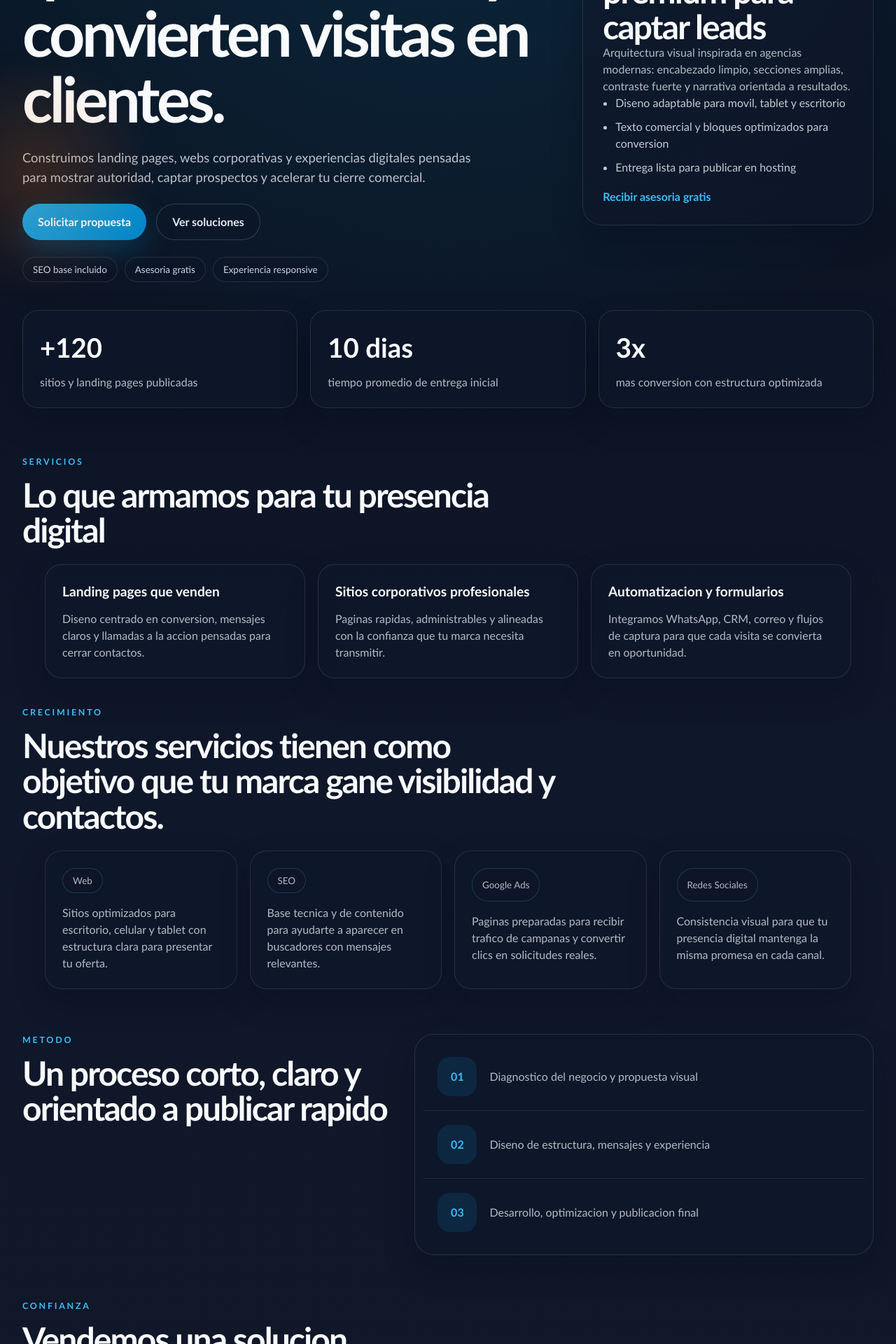
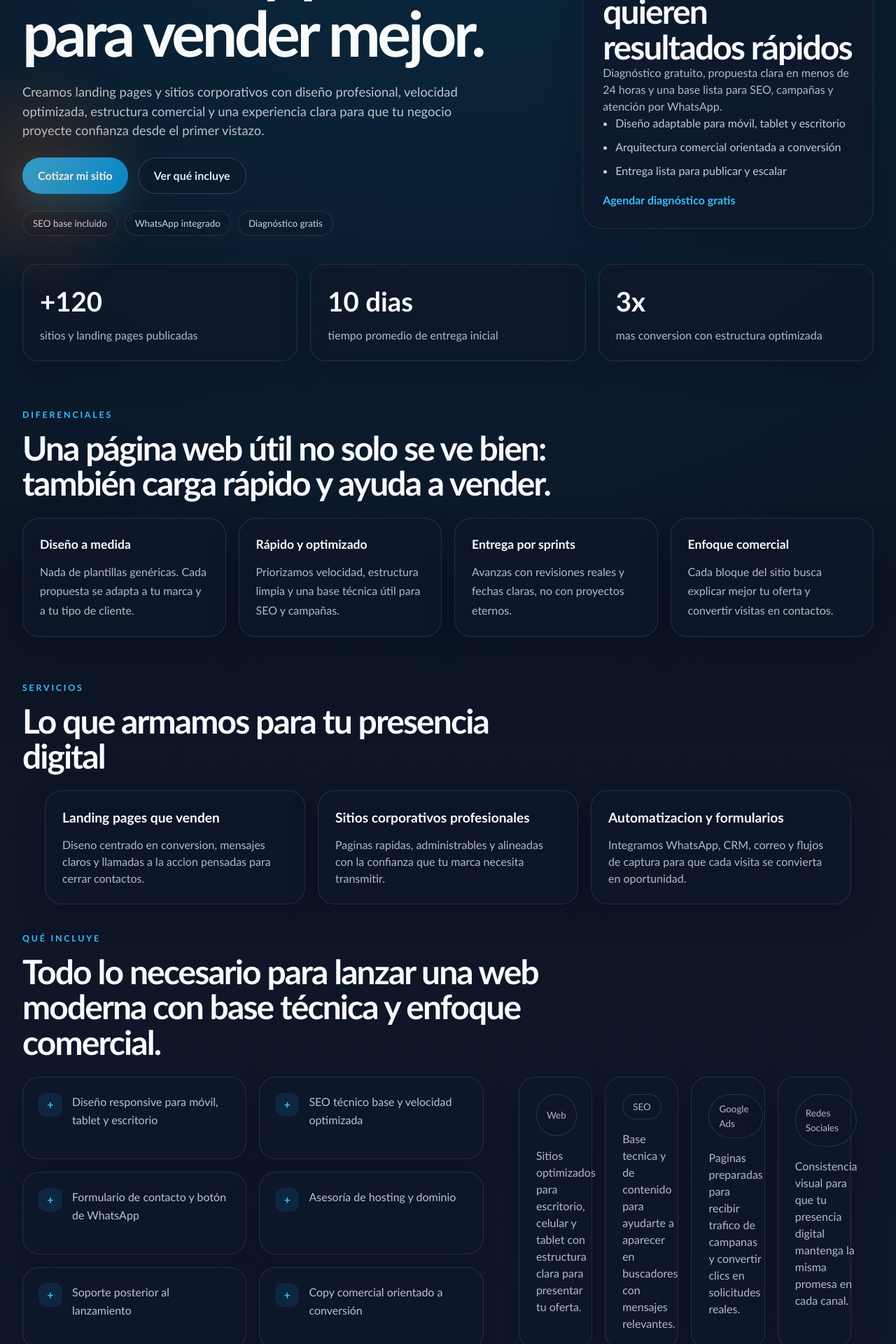
Before and after one commit to Ezequiel95/portal-en-linea, a React (Vite) app: page / in a window 1280 px wide. Shown: the part 400-2320 px from the top of the page at 70% size. Built offline with nearby package versions, Linux system fonts and the light colour scheme.

Commit message:
'estructura de diseño'

```diff
--- a/src/App.css
+++ b/src/App.css
@@ -197,8 +197,12 @@
 .hero-card,
 .metric-card,
 .service-card,
+.differentiator-card,
 .process-panel,
-.contact-banner {
+.contact-banner,
+.include-item,
+.pricing-card,
+.faq-item {
   background: rgba(15, 23, 42, 0.7);
   border: 1px solid rgba(148, 163, 184, 0.18);
   box-shadow: 0 18px 45px rgba(2, 8, 23, 0.24);
@@ -257,6 +261,30 @@
   text-align: left;
 }
 
+.differentiators-grid {
+  display: grid;
+  grid-template-columns: repeat(4, minmax(0, 1fr));
+  gap: 18px;
+}
+
+.differentiator-card {
+  border-radius: 24px;
+  padding: 24px;
+  text-align: left;
+}
+
+.differentiator-card h3 {
+  margin: 0 0 12px;
+  color: #f8fafc;
+  font-size: 1.1rem;
+}
+
+.differentiator-card p {
+  margin: 0;
+  color: rgba(226, 232, 240, 0.78);
+  line-height: 1.7;
+}
+
 .metric-card strong {
   color: #f8fafc;
   font-size: clamp(1.8rem, 3vw, 2.8rem);
@@ -294,6 +322,44 @@
 
 .growth-grid {
   grid-template-columns: repeat(4, minmax(0, 1fr));
+}
+
+.includes-layout {
+  display: grid;
+  grid-template-columns: minmax(0, 1.1fr) minmax(0, 0.9fr);
+  gap: 18px;
+}
+
+.includes-grid {
+  display: grid;
+  grid-template-columns: repeat(2, minmax(0, 1fr));
+  gap: 18px;
+}
+
+.include-item {
+  border-radius: 24px;
+  padding: 22px;
+  display: grid;
+  grid-template-columns: auto 1fr;
+  gap: 14px;
+  align-items: start;
+}
+
+.include-item span {
+  width: 34px;
+  height: 34px;
+  display: grid;
+  place-items: center;
+  border-radius: 12px;
+  background: rgba(14, 165, 233, 0.12);
+  color: #38bdf8;
+  font-weight: 800;
+}
+
+.include-item p {
+  margin: 0;
+  color: rgba(226, 232, 240, 0.82);
+  line-height: 1.6;
 }
 
 .service-card,
@@ -420,6 +486,112 @@
   color: rgba(226, 232, 240, 0.78);
 }
 
+.pricing-section {
+  padding-top: 8px;
+}
+
+.pricing-grid {
+  display: grid;
+  grid-template-columns: repeat(3, minmax(0, 1fr));
+  gap: 18px;
+}
+
+.pricing-card {
+  border-radius: 28px;
+  padding: 26px;
+  text-align: left;
+  position: relative;
+}
+
+.featured-plan {
+  background: linear-gradient(180deg, rgba(14, 165, 233, 0.16), rgba(15, 23, 42, 0.82));
+  border-color: rgba(56, 189, 248, 0.34);
+  transform: translateY(-8px);
+}
+
+.old-price {
+  margin: 14px 0 6px;
+  color: rgba(148, 163, 184, 0.72);
+  text-decoration: line-through;
+}
+
+.pricing-card h3 {
+  margin: 0;
+  color: #f8fafc;
+  font-size: 2rem;
+}
+
+.pricing-tagline {
+  margin: 12px 0 18px;
+  color: rgba(226, 232, 240, 0.8);
+  min-height: 72px;
+  line-height: 1.6;
+}
+
+.plan-list {
+  list-style: none;
+  padding: 0;
+  margin: 0;
+  display: grid;
+  gap: 10px;
+}
+
+.plan-list li {
+  color: rgba(226, 232, 240, 0.86);
+  line-height: 1.55;
+}
+
+.pricing-link {
+  display: inline-flex;
+  margin-top: 22px;
+  color: #38bdf8;
+  text-decoration: none;
+  font-weight: 700;
+}
+
+.faq-section {
+  padding-top: 8px;
+}
+
+.faq-list {
+  display: grid;
+  gap: 14px;
+}
+
+.faq-item {
+  border-radius: 22px;
+  padding: 0;
+  overflow: hidden;
+}
+
+.faq-item summary {
+  list-style: none;
+  cursor: pointer;
+  padding: 20px 22px;
+  color: #f8fafc;
+  font-weight: 700;
+}
+
+.faq-item summary::-webkit-details-marker {
+  display: none;
+}
+
+.faq-item p {
+  margin: 0;
+  padding: 0 22px 20px;
+  color: rgba(226, 232, 240, 0.78);
+  line-height: 1.7;
+}
+
+.contact-actions {
+  display: grid;
+  gap: 12px;
+}
+
+.whatsapp-link {
+  text-align: center;
+}
+
 .portfolio-text {
   max-width: 760px;
   text-align: left;
@@ -460,7 +632,14 @@
 
   .metrics-grid,
   .services-grid,
-  .growth-grid {
+  .growth-grid,
+  .differentiators-grid,
+  .pricing-grid {
+    grid-template-columns: 1fr;
+  }
+
+  .includes-layout,
+  .includes-grid {
     grid-template-columns: 1fr;
   }
 
@@ -477,6 +656,10 @@
 
   .main-nav {
     gap: 14px;
+  }
+
+  .featured-plan {
+    transform: none;
   }
 }
 
--- a/src/App.jsx
+++ b/src/App.jsx
@@ -4,6 +4,25 @@ const metrics = [
   { value: '+120', label: 'sitios y landing pages publicadas' },
   { value: '10 dias', label: 'tiempo promedio de entrega inicial' },
   { value: '3x', label: 'mas conversion con estructura optimizada' },
+]
+
+const differentiators = [
+  {
+    title: 'Diseño a medida',
+    description: 'Nada de plantillas genéricas. Cada propuesta se adapta a tu marca y a tu tipo de cliente.',
+  },
+  {
+    title: 'Rápido y optimizado',
+    description: 'Priorizamos velocidad, estructura limpia y una base técnica útil para SEO y campañas.',
+  },
+  {
+    title: 'Entrega por sprints',
+    description: 'Avanzas con revisiones reales y fechas claras, no con proyectos eternos.',
+  },
+  {
+    title: 'Enfoque comercial',
+    description: 'Cada bloque del sitio busca explicar mejor tu oferta y convertir visitas en contactos.',
+  },
 ]
 
 const services = [
@@ -59,6 +78,77 @@ const process = [
   'Desarrollo, optimizacion y publicacion final',
 ]
 
+const includes = [
+  'Diseño responsive para móvil, tablet y escritorio',
+  'SEO técnico base y velocidad optimizada',
+  'Formulario de contacto y botón de WhatsApp',
+  'Asesoría de hosting y dominio',
+  'Soporte posterior al lanzamiento',
+  'Copy comercial orientado a conversión',
+]
+
+const pricing = [
+  {
+    name: 'Landing Express',
+    oldPrice: '$11,900',
+    price: '$6,900 MXN',
+    tagline: 'Una página de alta conversión para lanzar rápido tu oferta.',
+    features: [
+      '1 página principal',
+      'Diseño a medida',
+      'SEO técnico optimizado',
+      'Formulario + WhatsApp',
+      'Lista en 5 a 7 días hábiles',
+    ],
+  },
+  {
+    name: 'Sitio Profesional',
+    oldPrice: '$25,000',
+    price: '$14,900 MXN',
+    tagline: 'La opción más sólida para PyMEs que necesitan una web completa.',
+    features: [
+      'Hasta 8 secciones',
+      'Diseño 100% personalizado',
+      'SEO técnico + velocidad',
+      'Blog opcional',
+      'Capacitación + soporte inicial',
+    ],
+    featured: true,
+  },
+  {
+    name: 'Web + Automatización',
+    oldPrice: '$45,000',
+    price: '$29,900 MXN',
+    tagline: 'Para negocios que quieren capturar leads y automatizar mejor su atención.',
+    features: [
+      'Todo lo del sitio profesional',
+      'Flujos de captura y calificación',
+      'Integración con WhatsApp',
+      'Soporte prioritario',
+      'Escalable a IA y CRM',
+    ],
+  },
+]
+
+const faqs = [
+  {
+    question: '¿Cuánto tarda un sitio web?',
+    answer: 'Una landing puede estar lista en una semana. Un sitio más completo suele tomar entre 2 y 4 semanas según contenido y revisiones.',
+  },
+  {
+    question: '¿Queda optimizado para Google?',
+    answer: 'Sí. Dejamos una base técnica limpia, estructura correcta, velocidad optimizada y contenido mejor preparado para SEO.',
+  },
+  {
+    question: '¿Incluye WhatsApp y formularios?',
+    answer: 'Sí. Podemos integrar formularios, botón directo de WhatsApp y rutas de contacto pensadas para convertir mejor.',
+  },
+  {
+    question: '¿Los precios son cerrados?',
+    answer: 'Trabajamos con rangos claros y cerramos el alcance después de un diagnóstico breve para evitar sorpresas durante el proyecto.',
+  },
+]
+
 function App() {
   return (
     <div className="page-shell">
@@ -81,42 +171,42 @@ function App() {
       <main>
         <section className="hero-section">
           <div className="hero-copy">
-            <p className="eyebrow">Creamos paginas web con enfoque comercial</p>
-            <h1>Disenamos sitios web que se ven solidos y convierten visitas en clientes.</h1>
+            <p className="eyebrow">Diseño web que convierte visitantes en clientes</p>
+            <h1>Páginas web rápidas, a medida y pensadas para vender mejor.</h1>
             <p className="hero-text">
-              Construimos landing pages, webs corporativas y experiencias digitales
-              pensadas para mostrar autoridad, captar prospectos y acelerar tu cierre
-              comercial.
+              Creamos landing pages y sitios corporativos con diseño profesional,
+              velocidad optimizada, estructura comercial y una experiencia clara para
+              que tu negocio proyecte confianza desde el primer vistazo.
             </p>
             <div className="hero-actions">
               <a className="primary-link" href="#contacto">
-                Solicitar propuesta
+                Cotizar mi sitio
               </a>
               <a className="secondary-link" href="#crecimiento">
-                Ver soluciones
+                Ver qué incluye
               </a>
             </div>
             <div className="hero-proofbar" aria-label="Elementos de confianza">
               <span>SEO base incluido</span>
-              <span>Asesoria gratis</span>
-              <span>Experiencia responsive</span>
+              <span>WhatsApp integrado</span>
+              <span>Diagnóstico gratis</span>
             </div>
           </div>
 
           <aside className="hero-card" aria-label="Resumen del servicio">
-            <p className="card-label">Proyecto destacado</p>
-            <h2>Landing page premium para captar leads</h2>
+            <p className="card-label">Lanzamiento 2026</p>
+            <h2>Diseño web a medida para negocios que quieren resultados rápidos</h2>
             <p>
-              Arquitectura visual inspirada en agencias modernas: encabezado limpio,
-              secciones amplias, contraste fuerte y narrativa orientada a resultados.
+              Diagnóstico gratuito, propuesta clara en menos de 24 horas y una base lista
+              para SEO, campañas y atención por WhatsApp.
             </p>
             <ul className="feature-list">
-              <li>Diseno adaptable para movil, tablet y escritorio</li>
-              <li>Texto comercial y bloques optimizados para conversion</li>
-              <li>Entrega lista para publicar en hosting</li>
+              <li>Diseño adaptable para móvil, tablet y escritorio</li>
+              <li>Arquitectura comercial orientada a conversión</li>
+              <li>Entrega lista para publicar y escalar</li>
             </ul>
             <a className="inline-cta" href="#contacto">
-              Recibir asesoria gratis
+              Agendar diagnóstico gratis
             </a>
           </aside>
         </section>
@@ -128,6 +218,21 @@ function App() {
               <span>{item.label}</span>
             </article>
           ))}
+        </section>
+
+        <section className="content-section differentiators-section">
+          <div className="section-heading">
+            <p className="eyebrow">Diferenciales</p>
+            <h2>Una página web útil no solo se ve bien: también carga rápido y ayuda a vender.</h2>
+          </div>
+          <div className="differentiators-grid">
+            {differentiators.map((item) => (
+              <article className="differentiator-card" key={item.title}>
+                <h3>{item.title}</h3>
+                <p>{item.description}</p>
+              </article>
+            ))}
+          </div>
         </section>
 
         <section className="content-section" id="servicios">
@@ -147,8 +252,17 @@ function App() {
 
         <section className="content-section trust-section" id="crecimiento">
           <div className="section-heading">
-            <p className="eyebrow">Crecimiento</p>
-            <h2>Nuestros servicios tienen como objetivo que tu marca gane visibilidad y contactos.</h2>
+            <p className="eyebrow">Qué incluye</p>
+            <h2>Todo lo necesario para lanzar una web moderna con base técnica y enfoque comercial.</h2>
+          </div>
+          <div className="includes-layout">
+            <div className="includes-grid">
+              {includes.map((item) => (
+                <article className="include-item" key={item}>
+                  <span>+</span>
+                  <p>{item}</p>
+                </article>
+              ))}
             </div>
             <div className="growth-grid">
               {growthServices.map((item) => (
@@ -157,6 +271,7 @@ function App() {
                   <p>{item.description}</p>
                 </article>
               ))}
+            </div>
           </div>
         </section>
 
@@ -178,7 +293,7 @@ function App() {
         <section className="content-section certification-section">
           <div className="section-heading narrow">
             <p className="eyebrow">Confianza</p>
-            <h2>Vendemos una solucion integral: buena imagen, estructura clara y base para SEO.</h2>
+            <h2>Vendemos una solución integral: diseño a medida, velocidad y base sólida para captar leads.</h2>
           </div>
           <div className="certification-panel">
             <div className="badge-row" aria-label="Sellos de confianza">
@@ -187,9 +302,9 @@ function App() {
               <span>UX first</span>
             </div>
             <div className="trust-list">
-              {trustPoints.map((point) => (
+              {trustPoints.map((point, index) => (
                 <article className="trust-item" key={point}>
-                  <strong>01</strong>
+                  <strong>{String(index + 1).padStart(2, '0')}</strong>
                   <p>{point}</p>
                 </article>
               ))}
@@ -197,29 +312,63 @@ function App() {
           </div>
         </section>
 
-        <section className="content-section portfolio-callout" id="portafolio">
+        <section className="content-section pricing-section" id="portafolio">
+          <div className="section-heading">
+            <p className="eyebrow">Precios claros</p>
+            <h2>Paquetes simples, sin letras chiquitas y listos para cotizar según tu negocio.</h2>
+          </div>
+          <div className="pricing-grid">
+            {pricing.map((plan) => (
+              <article className={plan.featured ? 'pricing-card featured-plan' : 'pricing-card'} key={plan.name}>
+                <p className="mini-label">{plan.name}</p>
+                <p className="old-price">{plan.oldPrice}</p>
+                <h3>{plan.price}</h3>
+                <p className="pricing-tagline">{plan.tagline}</p>
+                <ul className="plan-list">
+                  {plan.features.map((feature) => (
+                    <li key={feature}>{feature}</li>
+                  ))}
+                </ul>
+                <a className="pricing-link" href="#contacto">
+                  Cotizar este plan
+                </a>
+              </article>
+            ))}
+          </div>
+        </section>
+
+        <section className="content-section faq-section">
           <div className="section-heading narrow">
-            <p className="eyebrow">Enfoque visual</p>
-            <h2>Estilo profesional, sobrio y actual para marcas de servicio</h2>
+            <p className="eyebrow">Preguntas frecuentes</p>
+            <h2>Resolviendo las dudas típicas antes de arrancar un proyecto web.</h2>
           </div>
-          <p className="portfolio-text">
-            Esta base ya queda preparada para seguir sumando testimonios, casos de
-            exito, galeria de proyectos y formularios conectados a WhatsApp o correo.
-          </p>
+          <div className="faq-list">
+            {faqs.map((item) => (
+              <details className="faq-item" key={item.question}>
+                <summary>{item.question}</summary>
+                <p>{item.answer}</p>
+              </details>
+            ))}
+          </div>
         </section>
 
         <section className="contact-banner" id="contacto">
           <div>
             <p className="eyebrow">Contacto</p>
-            <h2>Si quieres vender tus servicios con una mejor pagina, esta es una base util.</h2>
+            <h2>Hablemos de tu proyecto y te damos un estimado claro sin compromiso.</h2>
             <p className="contact-copy">
-              Tambien podemos sumar WhatsApp, formularios, blog, SEO local y una ruta clara
-              para campanas publicitarias.
+              También podemos sumar WhatsApp, formularios, blog, SEO local y una ruta clara
+              para campañas publicitarias según el tipo de negocio que manejes.
             </p>
           </div>
+          <div className="contact-actions">
             <a className="primary-link" href="mailto:contacto@portalenlinea.com">
               contacto@portalenlinea.com
             </a>
+            <a className="secondary-link whatsapp-link" href="https://wa.me/5213312345678">
+              WhatsApp directo
+            </a>
+          </div>
         </section>
       </main>
     </div>
```
Lines whose indentation alone changed are shown as unchanged.
